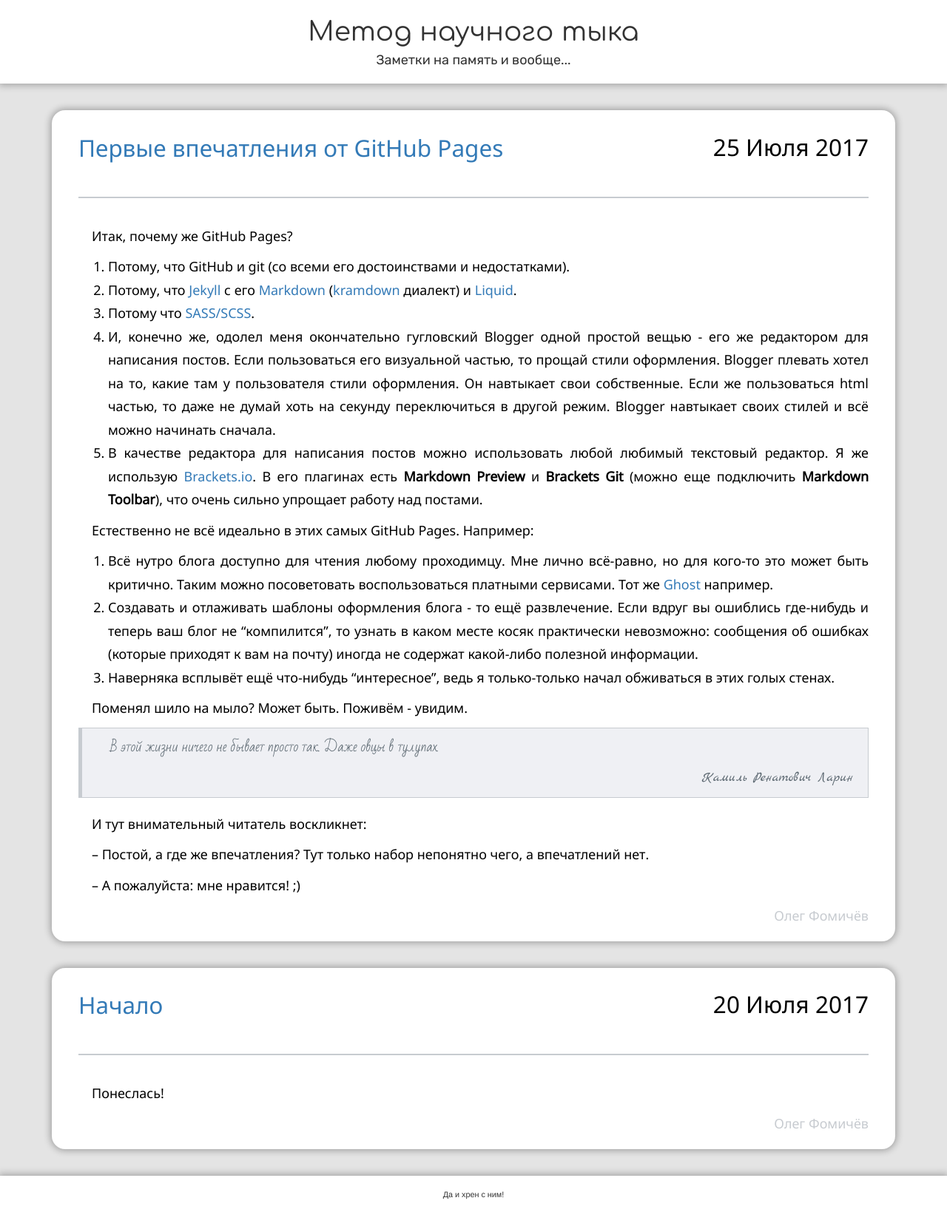
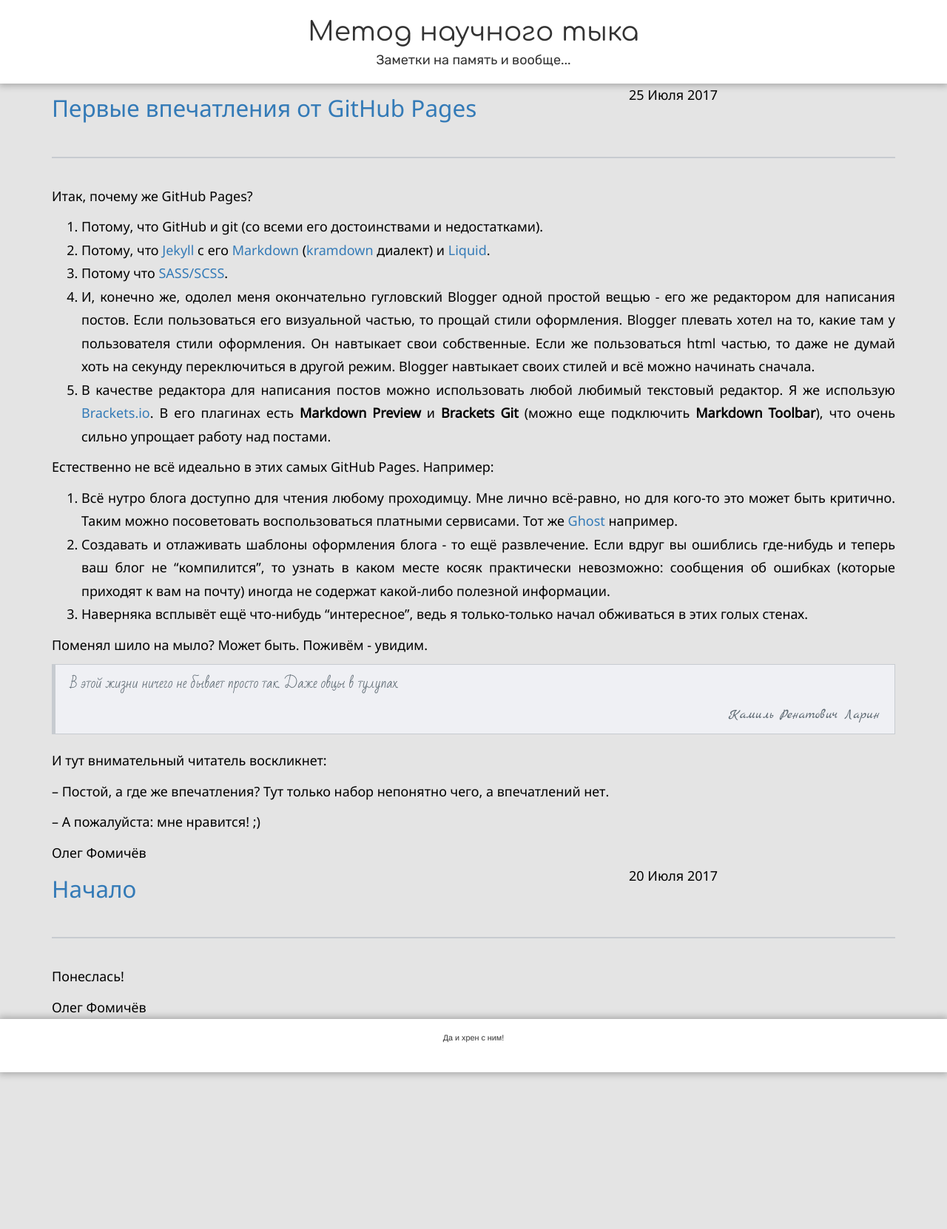
Before and after one commit to fomich0ff/fomich0ff.github.io, a Jekyll site: the page built from index.html, in a window 1280 px wide. Shown: the whole page at 74% size. Built offline with Jekyll 4.4.1, drawn with Linux system fonts in a browser that asks for light colours; nearby versions of some CDN libraries; comment, search, counter and statistics services are not loaded.

Commit message:
Update index.html

```diff
--- a/index.html
+++ b/index.html
@@ -11,7 +11,7 @@
                 disqusPostIds.push({ disqusId: "{{ disqusId }}", elementId: "{{ elementId }}" });
             </script>
 
-            <div class="post" id="{{ elementId }}">
+            <!--div class="post" id="{{ elementId }}"-->
                 <div class="post-header row">
                     <div class="post-title col-sm-8">
                         <h2><a href="{{ post.url }}">{{ post.title }}</a></h2>
```
